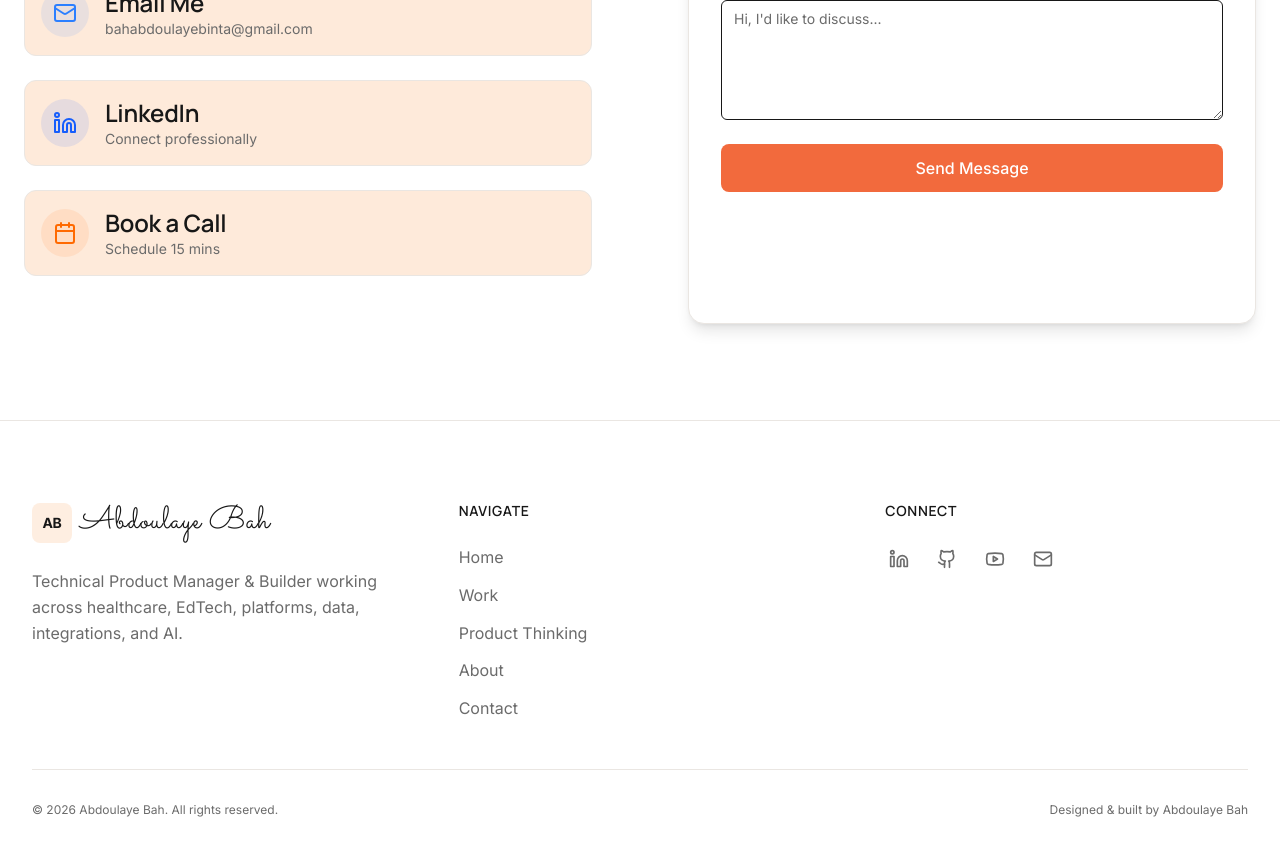
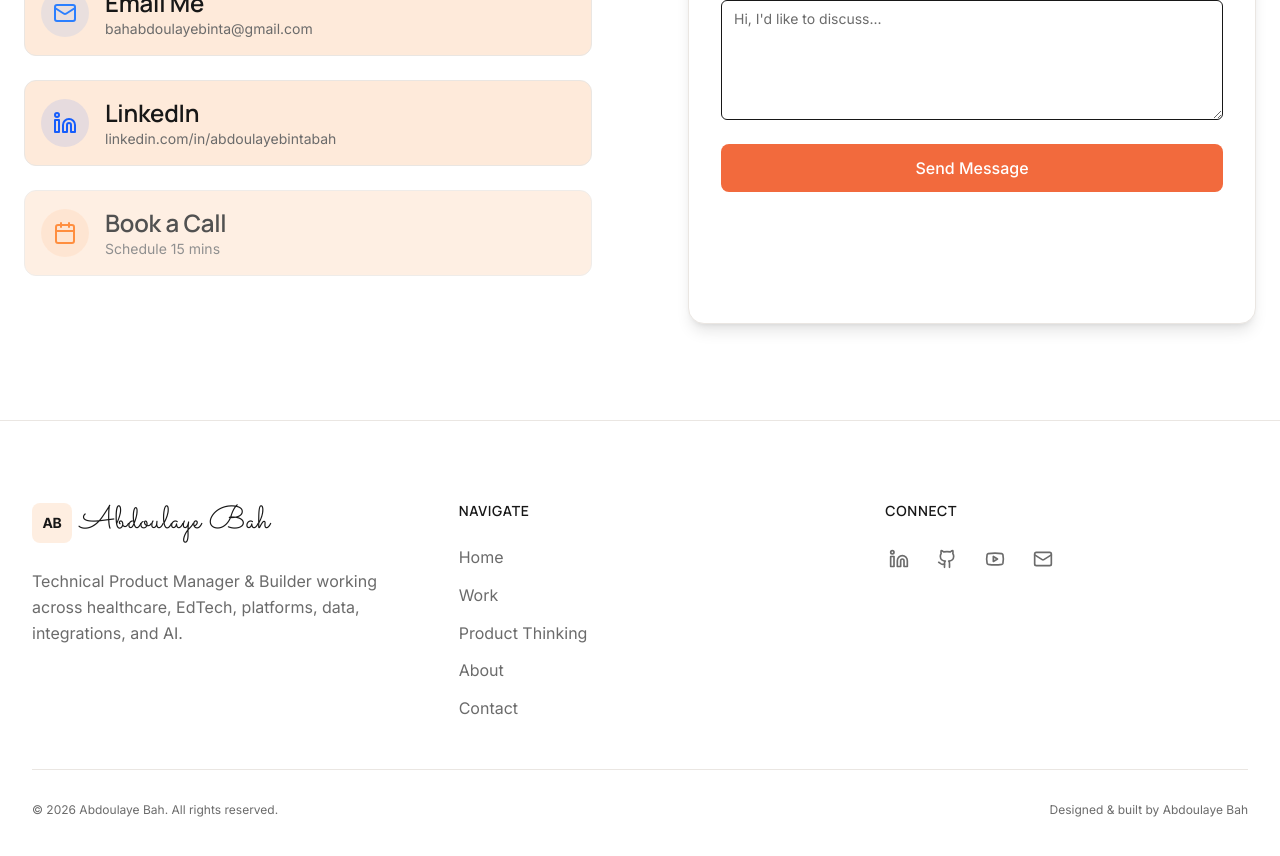
Before and after one commit to abdoulayebinta/my-portfolio, a Next.js app in the folder frontend/: page /work in a window 1280 px wide. Shown: the part 3420-4276 px from the top of the page. Built offline with nearby package versions, Linux system fonts and the light colour scheme.

Commit message:
Update the LinkedIn card

```diff
--- a/frontend/components/sections/contact.tsx
+++ b/frontend/components/sections/contact.tsx
@@ -32,7 +32,7 @@ export function Contact() {
             </p>
 
             <div className="space-y-6 mb-12">
-              <a href="mailto:bahabdoulayebinta@gmail.com" className="flex items-center gap-4 p-4 rounded-xl bg-secondary/50 hover:bg-secondary transition-colors border border-border">
+              <a href="mailto:bahabdoulayebinta@gmail.com" className="flex items-center gap-4 p-4 rounded-xl bg-secondary/50 hover:bg-soft-peach dark:hover:bg-soft-peach hover:border-primary border border-border hover:-translate-y-0.5 transition-all duration-200 focus-visible:outline-none focus-visible:ring-2 focus-visible:ring-primary focus-visible:ring-offset-2 dark:focus-visible:ring-offset-background cursor-pointer">
                 <div className="w-12 h-12 rounded-full bg-blue-500/10 flex items-center justify-center text-blue-500">
                   <Mail size={24} />
                 </div>
@@ -42,7 +42,7 @@ export function Contact() {
                 </div>
               </a>
 
-              <a href="https://www.linkedin.com/in/abdoulayebintabah/" target="_blank" rel="noopener noreferrer" className="flex items-center gap-4 p-4 rounded-xl bg-secondary/50 hover:bg-secondary transition-colors border border-border">
+              <a href="https://www.linkedin.com/in/abdoulayebintabah/" target="_blank" rel="noopener noreferrer" className="flex items-center gap-4 p-4 rounded-xl bg-secondary/50 hover:bg-soft-peach dark:hover:bg-soft-peach hover:border-primary border border-border hover:-translate-y-0.5 transition-all duration-200 focus-visible:outline-none focus-visible:ring-2 focus-visible:ring-primary focus-visible:ring-offset-2 dark:focus-visible:ring-offset-background cursor-pointer">
                 <div className="w-12 h-12 rounded-full bg-blue-600/10 flex items-center justify-center text-blue-600">
                   <Linkedin size={24} />
                 </div>
@@ -52,7 +52,7 @@ export function Contact() {
                 </div>
               </a>
 
-              <a href="#" className="flex items-center gap-4 p-4 rounded-xl bg-secondary/50 hover:bg-secondary transition-colors border border-border">
+              <div className="flex items-center gap-4 p-4 rounded-xl bg-secondary/50 border border-border transition-all duration-200 cursor-default pointer-events-none opacity-75">
                 <div className="w-12 h-12 rounded-full bg-orange-500/10 flex items-center justify-center text-orange-500">
                   <Calendar size={24} />
                 </div>
@@ -60,7 +60,7 @@ export function Contact() {
                   <h3 className="font-semibold">{t.contact.calendar.title}</h3>
                   <p className="text-sm text-muted-foreground">{t.contact.calendar.value}</p>
                 </div>
-              </a>
+              </div>
             </div>
           </div>
 
--- a/frontend/lib/translations.ts
+++ b/frontend/lib/translations.ts
@@ -274,7 +274,7 @@ export const translations = {
       },
       linkedin: {
         title: "LinkedIn",
-        value: "Connect professionally"
+        value: "linkedin.com/in/abdoulayebintabah"
       },
       calendar: {
         title: "Book a Call",
```
